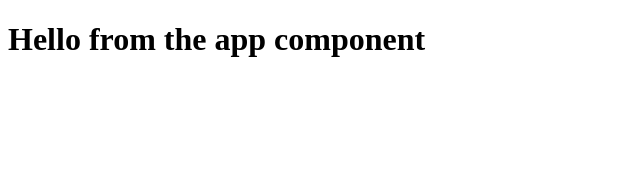
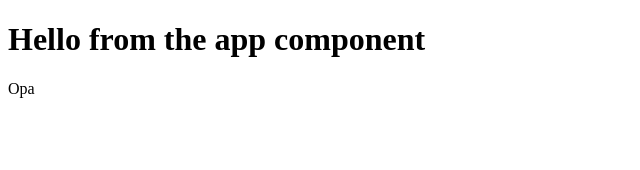
Before and after one commit to luizlopes12/feedback-app, a React (Create React App) app: page / in a window 1280 px wide. Shown: the top 170 px of the page, without its empty margins (0-640 px from the left). Built offline with nearby package versions, Linux system fonts and the light colour scheme.

Commit message:
Update App.js

```diff
--- a/src/App.js
+++ b/src/App.js
@@ -1,6 +1,10 @@
 function App(){
     return (
+        <>
         <h1>Hello from the app component</h1>
+        <p>Opa</p>
+        </>
+
     )
 }
 export default App;
```
